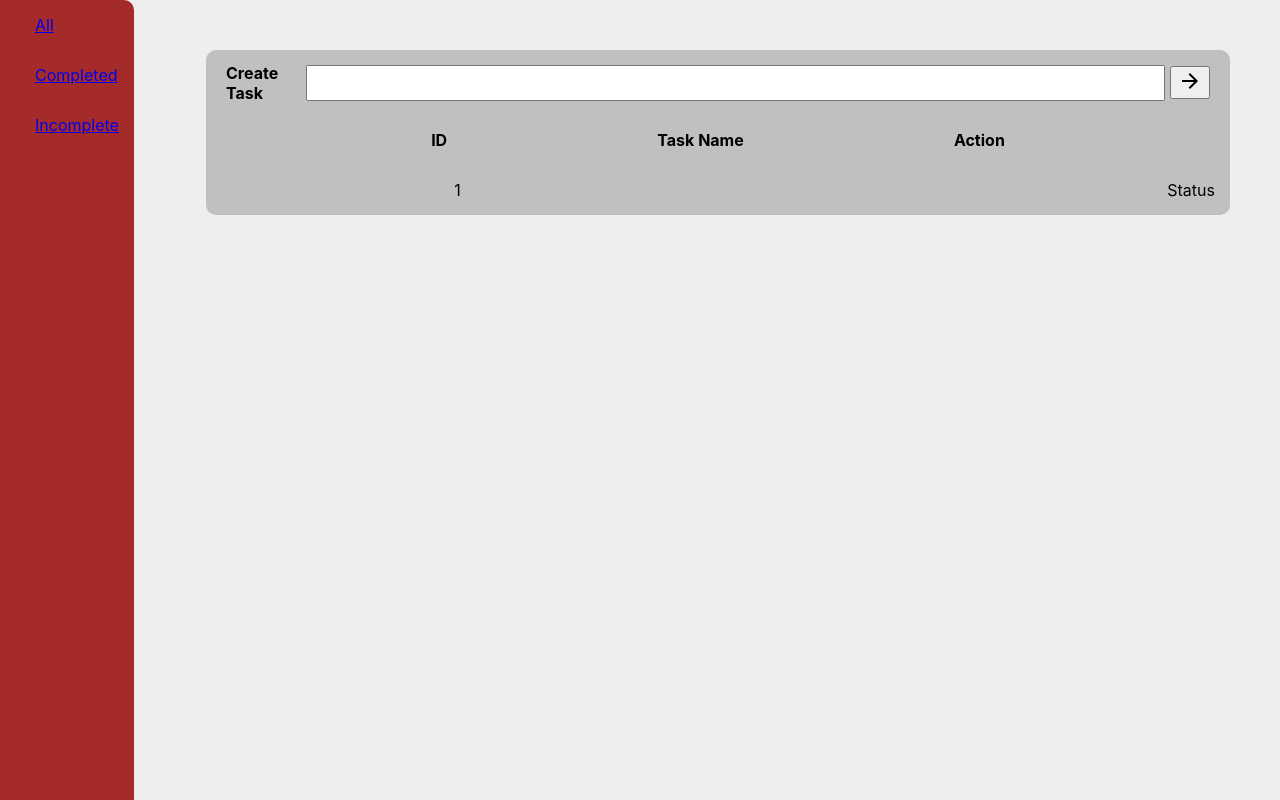
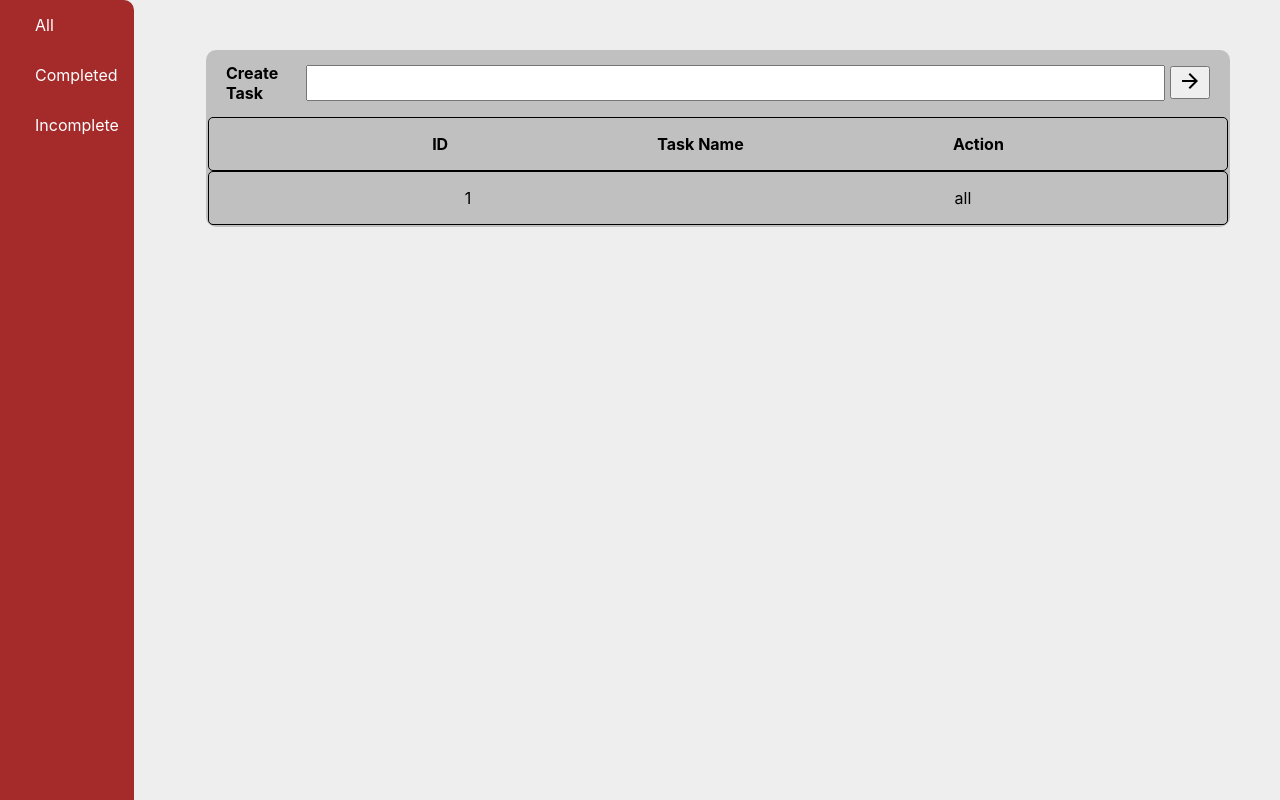
Before and after one commit to abdulrehman202/todo-app, a React (Create React App) app: page / in a window 1280 px wide. Both pictures are taken after a click on the button 1190 px from the left and 82 px from the top of the page. Built offline with nearby package versions, Linux system fonts and the light colour scheme.

Commit message:
ui/ux improved, file naming conventions changed

```diff
--- a/src/navigationMenu.css
+++ b/src/NavigationDrawer.css
@@ -15,3 +15,9 @@
     margin-left: -20px;
     padding: 15px;
 }
+
+
+.navigation__links{
+    color: white;
+    text-decoration: none;
+}
--- a/src/NavigationDrawer.js
+++ b/src/NavigationDrawer.js
@@ -1,14 +1,14 @@
 import React from 'react';
-import './navigationMenu.css'
+import './NavigationDrawer.css'
 import {Link} from 'react-router-dom'
 
 function NavigationDrawer()
 {
     return(<div className='navigation__menu'>
     <ul>
-      <li><Link to='/'>All</Link></li>
-      <li><Link to='/completed'>Completed</Link></li>
-      <li><Link to='/incomplete'>Incomplete</Link></li>
+      <li><Link className='navigation__links' to='/'>All</Link></li>
+      <li><Link className='navigation__links' to='/completed'>Completed</Link></li>
+      <li><Link className='navigation__links' to='/incomplete'>Incomplete</Link></li>
     </ul>
   </div>)
 }
--- a/src/Task.css
+++ b/src/Task.css
@@ -1,19 +1,14 @@
 .task__row{
     display: flex;
-    align-items: center;
     justify-content: space-evenly;
     padding: 15px;
-
+    border-radius: 5px;
+    border: 1px solid black;
 }
 
-.task__row:nth-child(2){
-    color: chocolate;
+.task__row:nth-child(0){
+    background-color: brown;
 
-}
-
-.task__row > p{
-    width: 70%;
-    text-align: center;
 }
 
 .action__buttons >div{
--- a/src/Task.js
+++ b/src/Task.js
@@ -2,9 +2,8 @@ import React from 'react';
 import './Task.css';
 import { useStateValue } from './state_provider';
 
-function Task({text, id, showButtons})
+function Task({text, id, showButtons, status})
 {
-  console.log('show buttons ', showButtons)
   const [{}, dispatch] = useStateValue();
 
 
@@ -17,10 +16,11 @@ function Task({text, id, showButtons})
   }
 
     return(
-        <div className='task__row'>
-          <p>{id}</p>
-          <p>{text}</p>
-          <div className='action__buttons'>
+          <tr className='task__row'>
+            <td>{id}</td>
+            <td>{text}</td>
+            <td>
+            <div className='action__buttons'>
             {
             showButtons ? (
               <div>
@@ -28,11 +28,11 @@ function Task({text, id, showButtons})
               <button>Remove</button>
               </div>
 
-            ) : 'Status'
+            ) : status
           }
           </div>
-
-        </div>
+            </td>
+          </tr>
     )
 }
 
--- a/src/listContainer.css
+++ b/src/TodoList.css
@@ -9,10 +9,3 @@
     border-radius: 10px;
     float: right;
 }
-
-.column__title{
-    display: flex;
-    align-items: center;
-    justify-content: space-evenly;
-    padding: 15px;
-}
--- a/src/TodoList.js
+++ b/src/TodoList.js
@@ -1,5 +1,6 @@
 import React from 'react'
-import './listContainer.css'
+import './TodoList.css'
+import './Task.css'
 import Task from './Task'
 import InputBar from './InputBar'
 import { useStateValue } from './state_provider';
@@ -15,16 +16,9 @@ function TodoList({taskStatus})
       const results = [];
 
       todoList.forEach(item=>{
-        if (taskStatus === 'all'){
             results.push(
-                <Task id={item.id} text= {item.text} showButtons = {false}/>
-              )
-        }
-        else if (item.status === taskStatus) {
-              results.push(
-                <Task id={item.id} text= {item.text} showButtons = {taskStatus =='incomplete'}/>
-              )
-            }
+                <Task id={item.id} text= {item.text} showButtons = {taskStatus === 'incomplete'} status={taskStatus}/>
+            )
           })
 
           return results;
@@ -35,14 +29,17 @@ function TodoList({taskStatus})
     <div className='list__container'>
 
       <InputBar />
-      <div className='column__title'>
-        <strong>ID</strong>
-        <strong>Task Name</strong>
-        <strong>Action</strong>
-      </div>
+      <table>
+        <tr className='task__row'>
+            <th>ID</th>
+            <th>Task Name</th>
+            <th>Action</th>
+        </tr>
+
       {
         getTasks()
       }
+      </table>
 
     </div>)
 }
```
